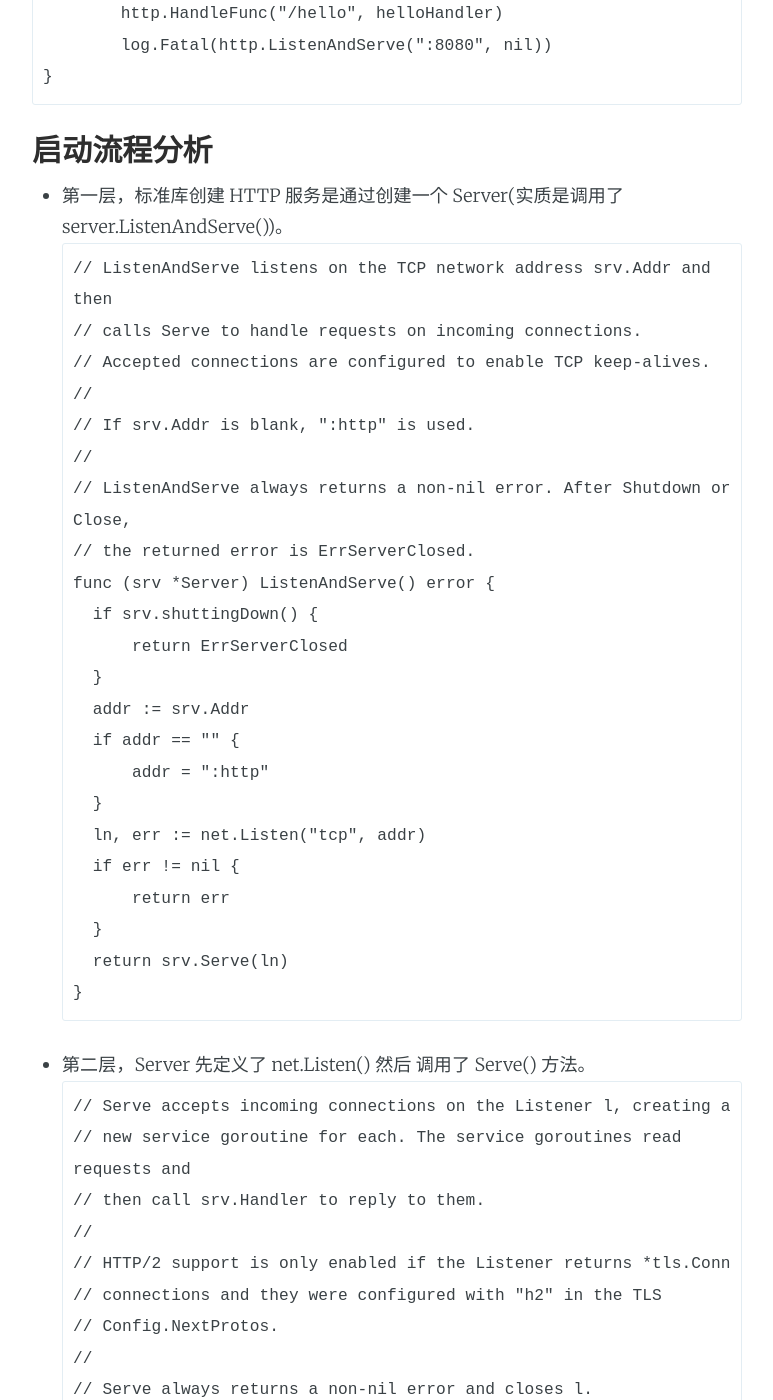
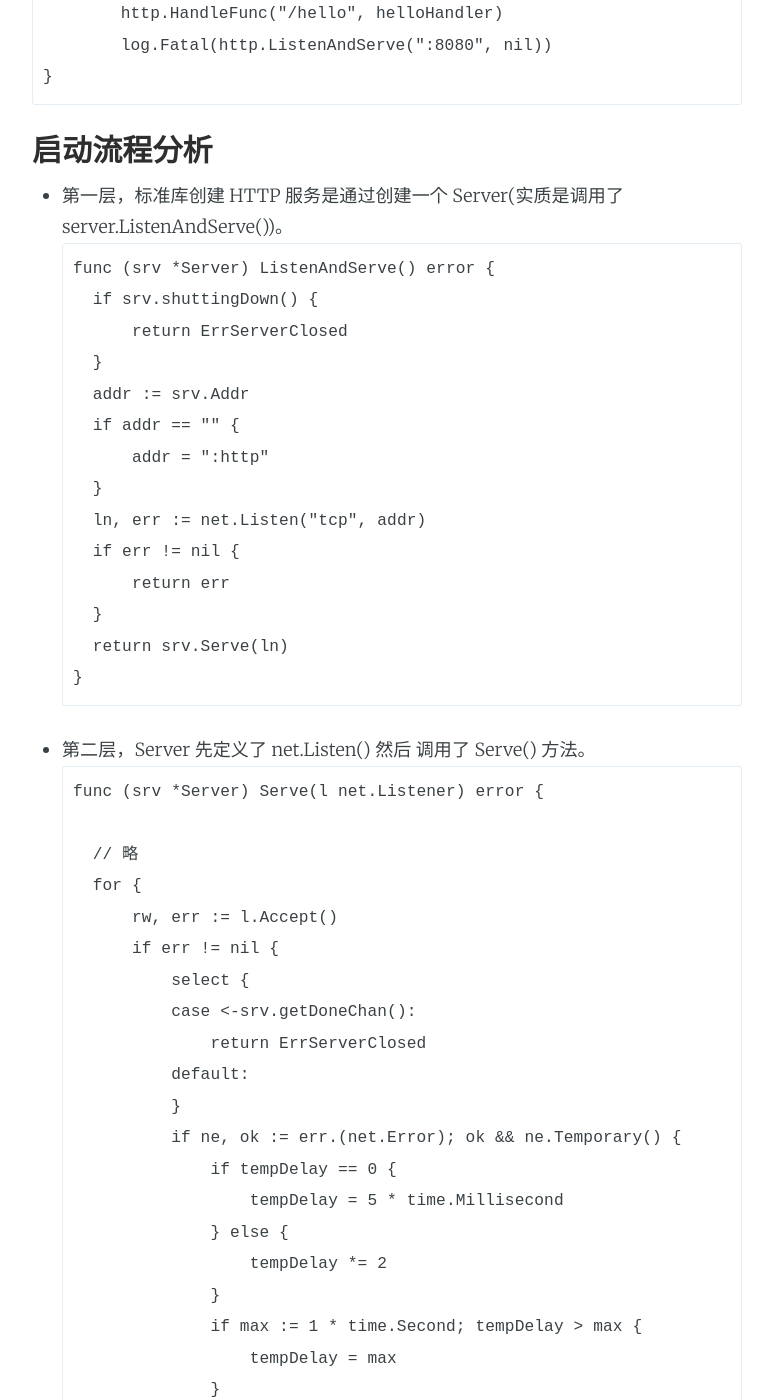
Before and after one commit to alex-marmot/alex-marmot.github.io, a Jekyll site: the page built from _posts/2022-10-02-Go-HTTP-Package.md, in a window 1280 px wide and 1400 px high, scrolled down 885 px. Shown: the whole window, without its empty margins (253-1026 px from the left). Built offline with Jekyll 4.4.1, drawn with Linux system fonts in a browser that asks for light colours; some of the changed text lies outside the part shown.

Commit message:
update at 2022-10-02 15:43:57 UTC for

````diff
--- a/_posts/2022-10-02-Go-HTTP-Package.md
+++ b/_posts/2022-10-02-Go-HTTP-Package.md
@@ -34,14 +34,6 @@ func main() {
 
 - 第一层，标准库创建 HTTP 服务是通过创建一个 Server(实质是调用了 server.ListenAndServe())。
 ```
-// ListenAndServe listens on the TCP network address srv.Addr and then
-// calls Serve to handle requests on incoming connections.
-// Accepted connections are configured to enable TCP keep-alives.
-//
-// If srv.Addr is blank, ":http" is used.
-//
-// ListenAndServe always returns a non-nil error. After Shutdown or Close,
-// the returned error is ErrServerClosed.
 func (srv *Server) ListenAndServe() error {
 	if srv.shuttingDown() {
 		return ErrServerClosed
@@ -59,45 +51,9 @@ func (srv *Server) ListenAndServe() error {
 ```
 - 第二层，Server 先定义了 net.Listen() 然后 调用了 Serve() 方法。
 ```
-// Serve accepts incoming connections on the Listener l, creating a
-// new service goroutine for each. The service goroutines read requests and
-// then call srv.Handler to reply to them.
-//
-// HTTP/2 support is only enabled if the Listener returns *tls.Conn
-// connections and they were configured with "h2" in the TLS
-// Config.NextProtos.
-//
-// Serve always returns a non-nil error and closes l.
-// After Shutdown or Close, the returned error is ErrServerClosed.
 func (srv *Server) Serve(l net.Listener) error {
-	if fn := testHookServerServe; fn != nil {
-		fn(srv, l) // call hook with unwrapped listener
-	}
 
-	origListener := l
-	l = &onceCloseListener{Listener: l}
-	defer l.Close()
-
-	if err := srv.setupHTTP2_Serve(); err != nil {
-		return err
-	}
-
-	if !srv.trackListener(&l, true) {
-		return ErrServerClosed
-	}
-	defer srv.trackListener(&l, false)
-
-	baseCtx := context.Background()
-	if srv.BaseContext != nil {
-		baseCtx = srv.BaseContext(origListener)
-		if baseCtx == nil {
-			panic("BaseContext returned a nil context")
-		}
-	}
-
-	var tempDelay time.Duration // how long to sleep on accept failure
-
-	ctx := context.WithValue(baseCtx, ServerContextKey, srv)
+    // 略
 	for {
 		rw, err := l.Accept()
 		if err != nil {
@@ -159,16 +115,19 @@ func (sh serverHandler) ServeHTTP(rw ResponseWriter, req *Request) {
 }
 ```
 - 第七层，`DefaultServerMux` 是使用 map 结构来存储和查找路由规则。
+
+
 ```
 // DefaultServeMux is the default ServeMux used by Serve.
+
 var DefaultServeMux = &defaultServeMux
-
 var defaultServeMux ServeMux
 
 // ServeMux is an HTTP request multiplexer.
 // It matches the URL of each incoming request against a list of registered
 // patterns and calls the handler for the pattern that
 // most closely matches the URL.
+
 type ServeMux struct {
 	mu    sync.RWMutex
 	m     map[string]muxEntry
````
